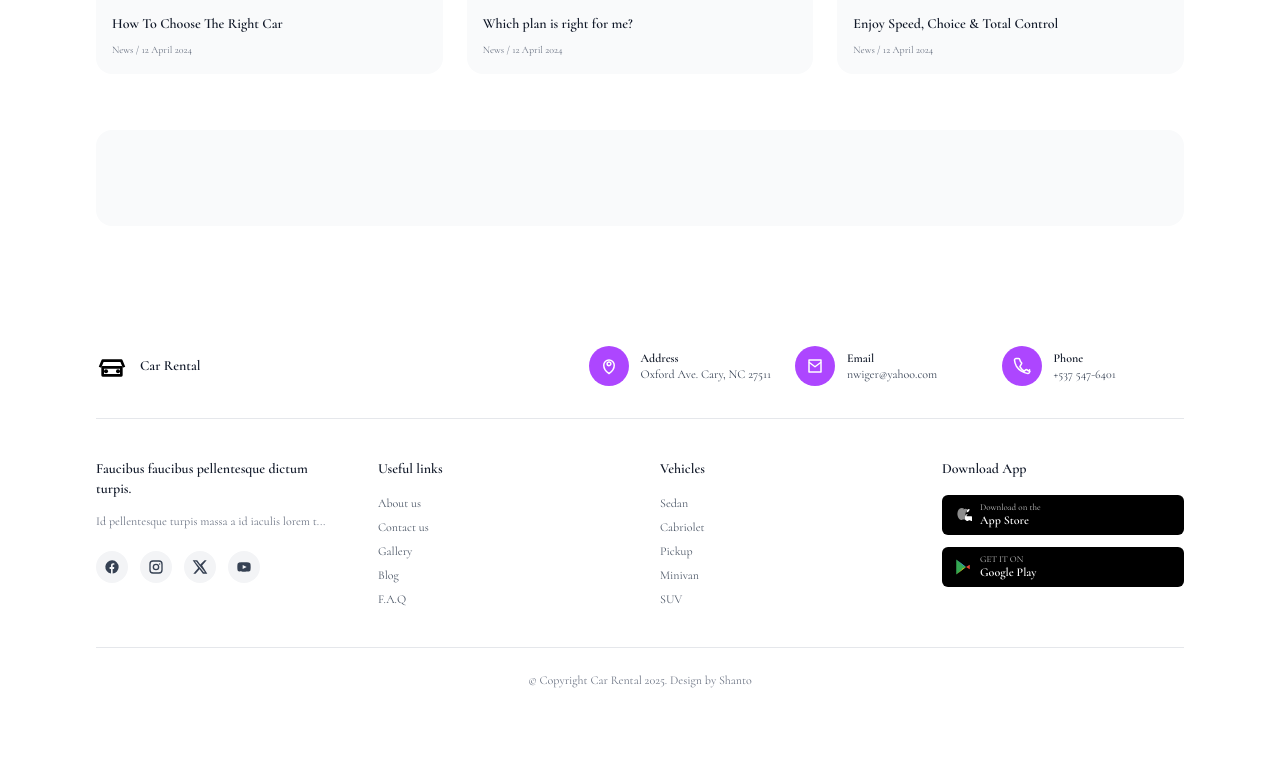
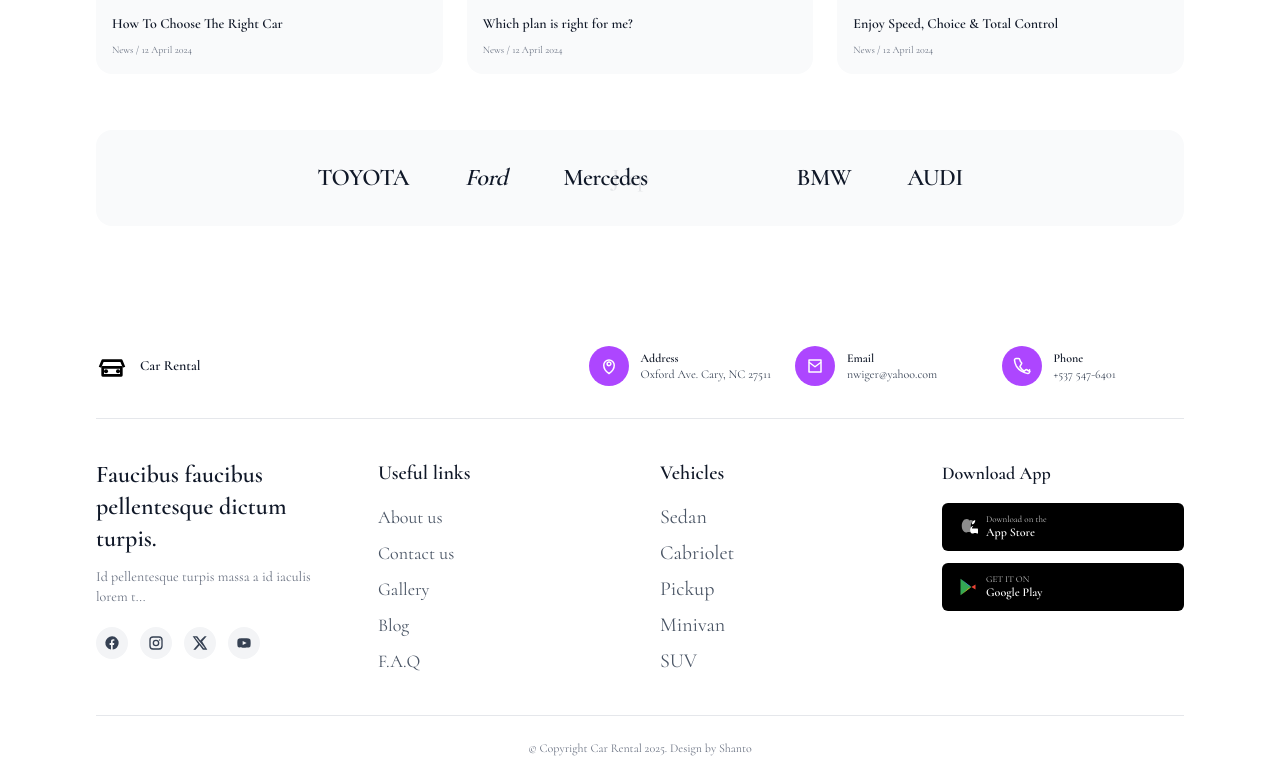
Before and after one commit to ShuvrotoKumar/car-rental, a Next.js app: page /contact in a window 1280 px wide. Shown: the part 1102-1882 px from the top of the page. Before the commit the page ends 1814 px from the top, so only its background shows below. Built offline with nearby package versions, Linux system fonts and the light colour scheme.

Commit message:
updated animation in contact

```diff
--- a/app/contact/page.tsx
+++ b/app/contact/page.tsx
@@ -327,12 +327,12 @@ export default function ContactPage() {
 
           <div className="mt-14 rounded-2xl bg-gray-50 py-8">
             <div className="mx-auto flex max-w-4xl flex-wrap items-center justify-center gap-x-14 gap-y-6 px-6 text-gray-900">
-              <div className="text-2xl font-semibold tracking-tight animate-slide-in-left" style={{animationDelay: '0ms'}}>TOYOTA</div>
-              <div className="text-2xl font-semibold tracking-tight italic animate-slide-in-left" style={{animationDelay: '200ms'}}>Ford</div>
-              <div className="text-2xl font-semibold tracking-tight animate-slide-in-left" style={{animationDelay: '400ms'}}>Mercedes</div>
-              <div className="text-2xl font-semibold tracking-tight animate-slide-in-left" style={{animationDelay: '600ms'}}>Jeep</div>
-              <div className="text-2xl font-semibold tracking-tight animate-slide-in-left" style={{animationDelay: '800ms'}}>BMW</div>
-              <div className="text-2xl font-semibold tracking-tight animate-slide-in-left" style={{animationDelay: '1000ms'}}>AUDI</div>
+              <div className="text-2xl font-semibold tracking-tight animate-continuous" style={{animationDelay: '0ms'}}>TOYOTA</div>
+              <div className="text-2xl font-semibold tracking-tight italic animate-continuous" style={{animationDelay: '600ms'}}>Ford</div>
+              <div className="text-2xl font-semibold tracking-tight animate-continuous" style={{animationDelay: '1200ms'}}>Mercedes</div>
+              <div className="text-2xl font-semibold tracking-tight animate-continuous" style={{animationDelay: '1800ms'}}>Jeep</div>
+              <div className="text-2xl font-semibold tracking-tight animate-continuous" style={{animationDelay: '2400ms'}}>BMW</div>
+              <div className="text-2xl font-semibold tracking-tight animate-continuous" style={{animationDelay: '3000ms'}}>AUDI</div>
             </div>
           </div>
         </div>
--- a/app/globals.css
+++ b/app/globals.css
@@ -51,9 +51,33 @@ body {
   }
 }
 
+/* New continuous loop animations */
+@keyframes continuous-loop {
+  0% {
+    opacity: 1;
+    transform: translateX(100px);
+  }
+  10% {
+    opacity: 1;
+    transform: translateX(0);
+  }
+  90% {
+    opacity: 1;
+    transform: translateX(0);
+  }
+  100% {
+    opacity: 0;
+    transform: translateX(-100px);
+  }
+}
+
 .animate-slide-in-left {
   animation: slide-in-left 3s ease-in-out forwards;
   opacity: 0;
+}
+
+.animate-continuous {
+  animation: continuous-loop 4s ease-in-out infinite;
 }
 
 /* Modern text animations */
--- a/components/layout/Footer.tsx
+++ b/components/layout/Footer.tsx
@@ -60,8 +60,8 @@ export default function Footer() {
 
         <div className="grid grid-cols-1 gap-10 py-10 md:grid-cols-4">
           <div>
-            <h3 className="text-sm font-semibold text-gray-900">Faucibus faucibus pellentesque dictum turpis.</h3>
-            <p className="mt-3 text-xs leading-5 text-gray-500">
+            <h3 className="text-2xl font-semibold text-gray-900">Faucibus faucibus pellentesque dictum turpis.</h3>
+            <p className="mt-3 text-sm leading-5 text-gray-500">
               Id pellentesque turpis massa a id iaculis lorem t...
             </p>
 
@@ -92,32 +92,32 @@ export default function Footer() {
           </div>
 
           <div>
-            <h3 className="text-sm font-semibold text-gray-900">Useful links</h3>
-            <ul className="mt-4 space-y-2 text-xs text-gray-600">
-              <li><Link href="/about" className="hover:text-blue-600">About us</Link></li>
-              <li><Link href="/contact" className="hover:text-blue-600">Contact us</Link></li>
-              <li><Link href="/gallery" className="hover:text-blue-600">Gallery</Link></li>
-              <li><Link href="/blog" className="hover:text-blue-600">Blog</Link></li>
-              <li><Link href="/faq" className="hover:text-blue-600">F.A.Q</Link></li>
+            <h3 className="text-xl font-semibold text-gray-900">Useful links</h3>
+            <ul className="mt-4 space-y-2 text-lg text-gray-600">
+              <li><Link href="/about" className="hover:text-purple-600">About us</Link></li>
+              <li><Link href="/contact" className="hover:text-purple-600">Contact us</Link></li>
+              <li><Link href="/gallery" className="hover:text-purple-600">Gallery</Link></li>
+              <li><Link href="/blog" className="hover:text-purple-600">Blog</Link></li>
+              <li><Link href="/faq" className="hover:text-purple-600">F.A.Q</Link></li>
             </ul>
           </div>
 
           <div>
-            <h3 className="text-sm font-semibold text-gray-900">Vehicles</h3>
-            <ul className="mt-4 space-y-2 text-xs text-gray-600">
-              <li><Link href="/vehicles?category=Sedan" className="hover:text-blue-600">Sedan</Link></li>
-              <li><Link href="/vehicles?category=Cabriolet" className="hover:text-blue-600">Cabriolet</Link></li>
-              <li><Link href="/vehicles?category=Pickup" className="hover:text-blue-600">Pickup</Link></li>
-              <li><Link href="/vehicles?category=Minivan" className="hover:text-blue-600">Minivan</Link></li>
-              <li><Link href="/vehicles?category=SUV" className="hover:text-blue-600">SUV</Link></li>
+            <h3 className="text-xl font-semibold text-gray-900">Vehicles</h3>
+            <ul className="mt-4 space-y-2 text-xl text-gray-600">
+              <li><Link href="/vehicles?category=Sedan" className="hover:text-purple-600">Sedan</Link></li>
+              <li><Link href="/vehicles?category=Cabriolet" className="hover:text-purple-600">Cabriolet</Link></li>
+              <li><Link href="/vehicles?category=Pickup" className="hover:text-purple-600">Pickup</Link></li>
+              <li><Link href="/vehicles?category=Minivan" className="hover:text-purple-600">Minivan</Link></li>
+              <li><Link href="/vehicles?category=SUV" className="hover:text-purple-600">SUV</Link></li>
             </ul>
           </div>
 
           <div>
-            <h3 className="text-sm font-semibold text-gray-900">Download App</h3>
+            <h3 className="text-lg font-semibold text-gray-900">Download App</h3>
             <div className="mt-4 flex flex-col gap-3">
-              <a href="#" className="inline-flex h-10 items-center gap-2 rounded-md bg-black px-3 text-white">
-                <svg width="18" height="18" viewBox="0 0 24 24" fill="currentColor" xmlns="http://www.w3.org/2000/svg" aria-hidden="true">
+              <a href="#" className="inline-flex h-12 items-center gap-2 rounded-md bg-black px-4 text-white">
+                <svg width="20" height="20" viewBox="0 0 24 24" fill="currentColor" xmlns="http://www.w3.org/2000/svg" aria-hidden="true">
                   <path d="M16.7 13.8c0-2 1.6-3 1.7-3.1-1-.1-2.1.6-2.6 1.4-.7 1-1.2 2.3-1.2 3.6 0 .6.1 1.2.3 1.8.2.6.5 1.2.9 1.6.4.5 1 .8 1.6.8.6 0 1.1-.2 1.6-.4.5-.2 1-.4 1.6-.4.6 0 1.1.2 1.6.4.4.2.9.4 1.5.4.7 0 1.3-.3 1.8-.8.5-.5.9-1.1 1.1-1.8-.1 0-2.9-1.1-2.9-3.5Zm1-8.6c-.8 1-1 2.3-.9 3.4 1.1.1 2.2-.6 2.9-1.5.7-.8 1.1-2 1-3.2-1.1 0-2.3.6-3 1.3Z" />
                   <path d="M12.1 6.1c.2-.9.7-1.8 1.3-2.4-.7-.7-1.8-1.2-3-1.2C8.5 2.5 7 3.6 6 5.1 5 6.6 4.5 8.6 4.5 10.4c0 2.4.7 4.7 2 6.4.8 1 1.8 1.7 3 1.7.6 0 1.1-.1 1.6-.3.6-.2 1.1-.3 1.8-.3.7 0 1.2.1 1.8.3.5.2 1 .3 1.6.3 1 0 1.8-.5 2.5-1.3-.9-.4-1.7-1.1-2.3-2-.8-1.2-1.2-2.7-1.2-4.1 0-2.4 1-4.7 2.8-6.2-.7-.7-1.7-1.2-2.8-1.2-1 0-1.8.3-2.5.8-.5.4-.9.9-1.2 1.5Z" opacity="0.55" />
                 </svg>
@@ -127,8 +127,8 @@ export default function Footer() {
                 </div>
               </a>
 
-              <a href="#" className="inline-flex h-10 items-center gap-2 rounded-md bg-black px-3 text-white">
-                <svg width="18" height="18" viewBox="0 0 24 24" xmlns="http://www.w3.org/2000/svg" aria-hidden="true">
+              <a href="#" className="inline-flex h-12 items-center gap-2 rounded-md bg-black px-4 text-white">
+                <svg width="20" height="20" viewBox="0 0 24 24" xmlns="http://www.w3.org/2000/svg" aria-hidden="true">
                   <path d="M3 2l13 10L3 22V2z" fill="#34A853" />
                   <path d="M3 2l9.5 8.2L16 12 3 2z" fill="#4285F4" />
                   <path d="M3 22l9.5-8.2L16 12 3 22z" fill="#FBBC05" />
```
